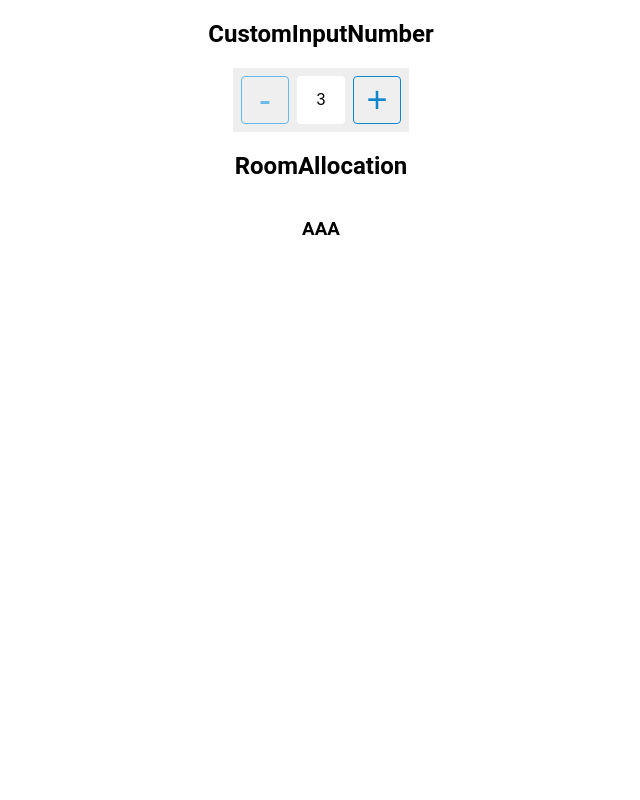
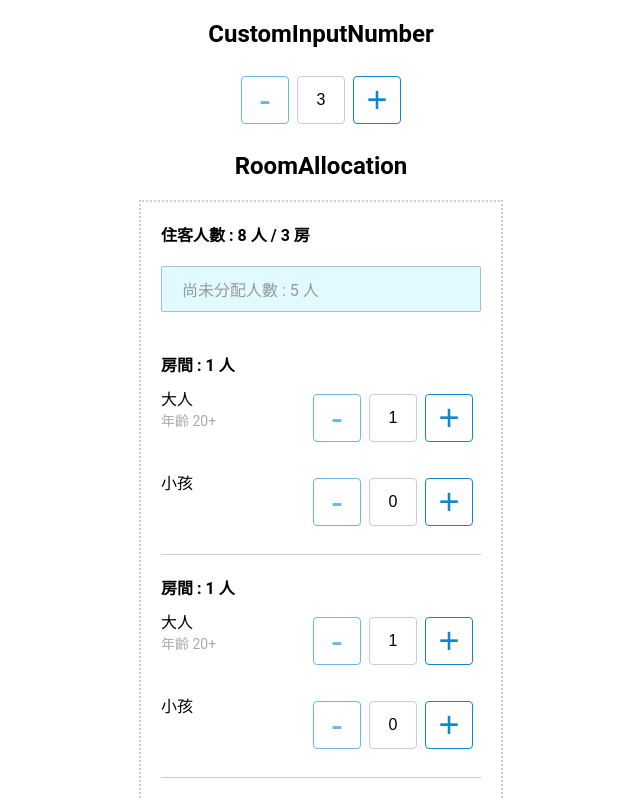
Before and after one commit to joe20182/react-webpack-custom-input, a React app: page / in a window 1280 px wide. Shown: the top 800 px of the page, without its empty margins (319-959 px from the left). Built offline with nearby package versions, Linux system fonts and the light colour scheme.

Commit message:
edit: room allocation

```diff
--- a/package.json
+++ b/package.json
@@ -5,7 +5,7 @@
   "main": "index.js",
   "scripts": {
     "start": "webpack serve --open",
-    "build": "webpack --config webpack.config.js"
+    "build": "webpack --config webpack.config.js --mode=production"
   },
   "repository": {
     "type": "git",
--- a/src/App.jsx
+++ b/src/App.jsx
@@ -17,7 +17,7 @@ const App = () => {
         step={3}
       />
       <h2>RoomAllocation</h2>
-      <RoomAllocation />
+      <RoomAllocation guest={8} room={3} />
     </div>
   );
 };
--- a/src/components/CustomInputNumber/index.jsx
+++ b/src/components/CustomInputNumber/index.jsx
@@ -12,6 +12,7 @@ const CustomInputNumber = ({
   onChange,
   onBlur,
   disabled,
+  disableAdd = false,
 }) => {
   const [val, setVal] = useState(value);
   const inputRef = useRef();
@@ -32,6 +33,9 @@ const CustomInputNumber = ({
 
   // 點擊step按鈕
   const clickHandler = (num) => {
+    // 禁止增加
+    if (num === 1 && disableAdd) return;
+
     setVal((preVal) => {
       const res = +preVal + num * step;
       return getTargetValue(res);
@@ -77,6 +81,7 @@ CustomInputNumber.propTypes = {
   onChange: PropTypes.func,
   onBlur: PropTypes.func,
   disabled: PropTypes.bool,
+  disableAdd: PropTypes.bool,
 };
 
 export default CustomInputNumber;
--- a/src/components/CustomInputNumber/index.module.css
+++ b/src/components/CustomInputNumber/index.module.css
@@ -1,6 +1,6 @@
 .InputWrapper {
   padding: 8px;
-  background-color: #eee;
+  /* background-color: #eee; */
   display: inline-flex;
   align-items: center;
 }
@@ -19,6 +19,7 @@
   border: none;
   margin: 0 8px;
   text-align: center;
+  border: 1px solid #ccc;
 }
 .InputWrapper input:focus {
   outline: none;
@@ -30,6 +31,7 @@
   border-radius: 4px;
   cursor: pointer;
   font-weight: 400;
+  background-color: transparent;
 }
 .StepBtn:disabled {
   color: #ccc;
--- /dev/null
+++ b/src/components/RoomAllocation/Room.jsx
@@ -0,0 +1,69 @@
+import React, { useState, useEffect } from "react";
+import PropTypes from "prop-types";
+import CustomInputNumber from "../CustomInputNumber";
+import classes from "./index.module.css";
+
+// 房間一律為四人房
+const MAX_PERSON = 4;
+
+const Room = ({ onChange, disabled }) => {
+  const [guys, setGuys] = useState(1);
+  const [children, setChildren] = useState(0);
+
+  const totalPerson = guys + children;
+  const full = totalPerson >= MAX_PERSON;
+
+  useEffect(() => {
+    typeof onChange !== "undefined" &&
+      onChange({ adult: guys, child: children });
+  }, [totalPerson]);
+
+  const guyChangeHandler = (e) => {
+    const res = +e.target.value;
+    if (res > MAX_PERSON) return;
+    setGuys(res);
+  };
+
+  const childChangeHandler = (e) => {
+    const res = +e.target.value;
+    if (res > MAX_PERSON) return;
+    setChildren(res);
+  };
+
+  return (
+    <div className={classes.RoomWrapper}>
+      <div className={classes.RoomTitle}>房間 : {totalPerson} 人</div>
+      <div className={classes.AllocationBar}>
+        <div>
+          <div>大人</div>
+          <div className={classes.AllocationDesc}>年齡 20+</div>
+        </div>
+        <CustomInputNumber
+          min={1}
+          value={1}
+          onChange={guyChangeHandler}
+          disabled={disabled}
+          disableAdd={full}
+        />
+      </div>
+      <div className={classes.AllocationBar}>
+        <div>
+          <div>小孩</div>
+        </div>
+        <CustomInputNumber
+          min={0}
+          onChange={childChangeHandler}
+          disabled={disabled}
+          disableAdd={full}
+        />
+      </div>
+    </div>
+  );
+};
+
+Room.propTypes = {
+  onChange: PropTypes.func,
+  disabled: PropTypes.bool,
+};
+
+export default Room;
--- a/src/components/RoomAllocation/index.jsx
+++ b/src/components/RoomAllocation/index.jsx
@@ -1,11 +1,60 @@
-import React from "react";
+import React, { useState } from "react";
+import PropTypes from "prop-types";
+import classes from "./index.module.css";
+import Room from "./Room";
 
-const RoomAllocation = () => {
+const INIT_ROOM_DATA = { adult: 1, child: 0 };
+
+const RoomAllocation = ({ guest, room, onChange }) => {
+  const initAllocationData = Array(room)
+    .fill(1)
+    .map(() => INIT_ROOM_DATA);
+  const [allocationData, setAllocationData] = useState(initAllocationData);
+  // 計算出已分配人數
+  const allocatedGuys = allocationData.reduce(
+    (pre, cur) => pre + cur.adult + cur.child,
+    0
+  );
+  // 人數全分配完畢
+  // const disabled = allocatedGuys >= guest;
+
+  const disabled = guest === room;
+
+  // use callback
+  const roomChangeHandler = (index, data) => {
+    console.log(index, data);
+    // setAllocationData();
+  };
+
   return (
-    <div>
-      <h3>AAA</h3>
+    <div className={classes.RoomAllocationWrapper}>
+      {/* 統計 */}
+      <div className={classes.SumWrapper}>
+        <div className={classes.SumTitle}>
+          住客人數 : {guest} 人 / {room} 房
+        </div>
+        <div className={classes.GuysLeft}>
+          尚未分配人數 : {guest - allocatedGuys} 人
+        </div>
+      </div>
+      {/* 房間分配 */}
+      {Array(room)
+        .fill(1)
+        .map((_, index) => (
+          <Room
+            key={index}
+            disabled={disabled}
+            onChange={(data) => roomChangeHandler(index, data)}
+          />
+        ))}
     </div>
   );
 };
 
+RoomAllocation.propTypes = {
+  guest: PropTypes.number.isRequired,
+  room: PropTypes.number.isRequired,
+  onChange: PropTypes.func,
+};
+
 export default RoomAllocation;
--- /dev/null
+++ b/src/components/RoomAllocation/index.module.css
@@ -0,0 +1,41 @@
+.RoomAllocationWrapper {
+  padding: 20px;
+  border: 2px dotted #ccc;
+  margin-bottom: 40px;
+}
+.SumWrapper {
+  margin-bottom: 40px;
+}
+.SumTitle {
+  font-weight: bold;
+  margin-bottom: 20px;
+}
+.GuysLeft {
+  background-color: #e0faff;
+  color: #999;
+  border: 1px solid #9bc6cf;
+  border-radius: 2px;
+  padding: 10px 20px;
+}
+.RoomWrapper {
+  border-bottom: 1px solid #ccc;
+  min-width: 320px;
+  margin-bottom: 20px;
+}
+.RoomWrapper:last-child {
+  border-bottom: none;
+  margin-bottom: 0px;
+}
+.RoomTitle {
+  font-weight: bold;
+  margin-bottom: 10px;
+}
+.AllocationBar {
+  display: flex;
+  justify-content: space-between;
+  margin-bottom: 20px;
+}
+.AllocationDesc {
+  color: #aaa;
+  font-size: 14px;
+}
```
